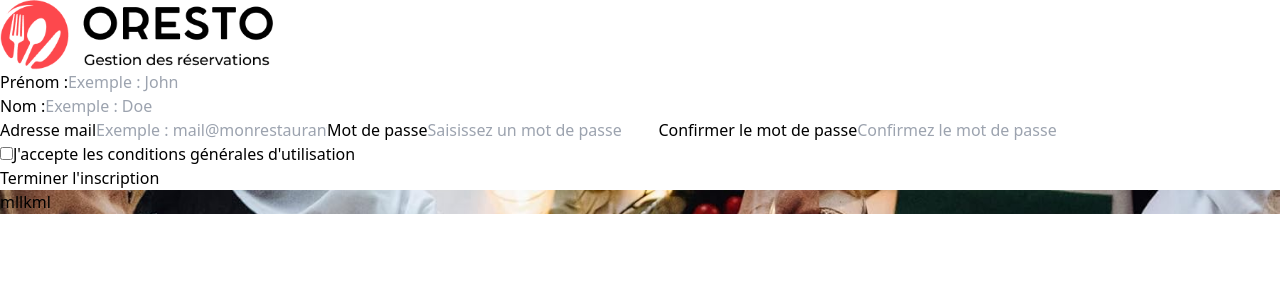
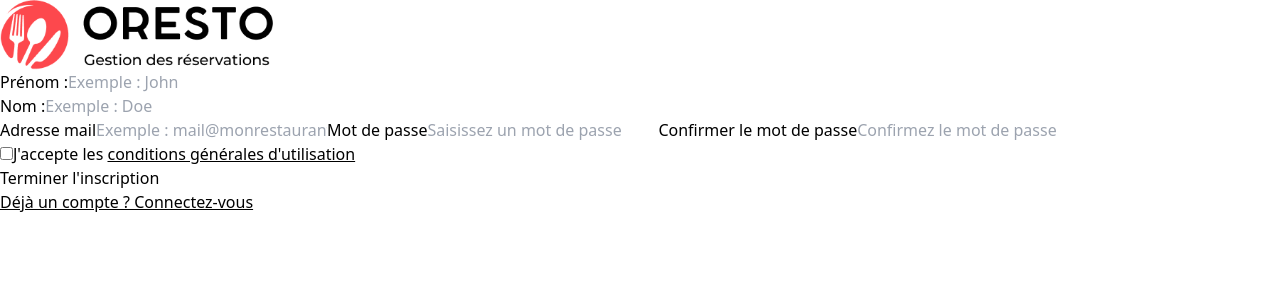
Before and after one commit to xavierc90/Oresto_Front, a React (Vite) app: page /register in a window 1280 px wide. Shown: the top 300 px of the page. Built offline with nearby package versions, Linux system fonts and the light colour scheme.

Commit message:
Création route pour rgpd

```diff
--- a/src/Application/Components/FormResetPassword.tsx
+++ b/src/Application/Components/FormResetPassword.tsx
@@ -5,7 +5,9 @@ export const FormResetPassword = () => {
 
   return (
     <div className="flex flex-col items-center justify-center items-center h-screen">
-      <img src="../../../public/img/logo-oresto-red.png" width="350px" alt="Logo Oresto" />
+            <a href="/login">
+        <img src="../../../public/img/logo-oresto-red.png" width="300px" alt="Logo Oresto" />
+      </a>
       <form className="flex flex-col w-80 mt-10">
         <label className="text-lg font-bold mb-4">Adresse mail ou identifiant</label>
         <input type="text" name="login" placeholder="Saisissez votre email ou identifiant" className="border-2 border-gray-300 p-2 mb-6 font-bold" />
--- a/src/Application/Components/LoginForm.tsx
+++ b/src/Application/Components/LoginForm.tsx
@@ -1,23 +1,22 @@
-import { useState } from 'react';
-import { NavLink, useNavigate } from 'react-router-dom';
+import { NavLink } from 'react-router-dom';
 
 export const LoginForm = () => {
 
   return (
     <div className="flex flex-col items-center justify-center items-center h-screen">
       <img src="../../../public/img/logo-oresto-red.png" width="350px" alt="Logo Oresto" />
-      <form className="flex flex-col w-80 mt-10">
+      <form className="flex flex-col w-80 mt-10" method='post' action='/dashboard'>
         <label className="text-lg font-bold mb-4">Adresse mail ou identifiant</label>
         <input type="text" name="login" placeholder="Saisissez votre email ou identifiant" className="border-2 border-gray-300 p-2 mb-6 font-bold" />
         <label className="text-lg font-bold mb-4">Mot de passe</label>
         <input type="password" name="password" placeholder="Saisissez votre mot de passe" className="border-2 border-gray-300 p-2 mb-10 font-bold" />
         <div className="flex gap-2">
         <button type="submit" className="bg-red-500 text-white p-4 rounded-lg w-2/4 font-bold uppercase">Se connecter</button>
-        <NavLink to="/register" className="bg-black text-white text-center p-4 rounded-lg w-2/4 font-bold uppercase">S'inscrire</NavLink>
+        <NavLink to="/register" className="bg-black text-white text-center p-4 rounded-lg w-2/4 font-bold uppercase no-underline">S'inscrire</NavLink>
         </div></form>
         <div className='mt-10'>
           <NavLink to="/lostpassword">J'ai oublié mon mot de passe</NavLink></div>
-        <div className='mt-4'><a href="/rgpd" target='_blank'>Conditions générales d'utilisation</a></div>
+        <div className='mt-4'><a href="/conditions" target='_blank'>Conditions générales d'utilisation</a></div>
     </div>
   )
 }
--- a/src/Application/Components/RegisterForm.tsx
+++ b/src/Application/Components/RegisterForm.tsx
@@ -1,4 +1,5 @@
 import { useState, ChangeEvent, FormEvent } from 'react';
+import { NavLink } from 'react-router-dom';
 
 export const RegisterForm = () => {
   // États pour les champs de formulaire
@@ -129,7 +130,7 @@ export const RegisterForm = () => {
               onChange={handleCheckboxChange}
             />
             J'accepte les{' '}
-            <a href="/rgpd" className="text-black font-bold">
+            <a href="/conditions" target='_blank' className="text-black font-bold">
               conditions générales d'utilisation
             </a>
           </div>
@@ -145,6 +146,8 @@ export const RegisterForm = () => {
           </button>
         </div>
       </form>
+    <div className="pt-4">
+      <NavLink to="/login">Déjà un compte ? Connectez-vous</NavLink></div>
     </div>
   );
 };
--- /dev/null
+++ b/src/Application/Pages/Conditions.tsx
@@ -0,0 +1,9 @@
+export const Conditions = () => {
+  return (
+    <div className="flex flex-col items-center mt-6">
+      <div className="flex flex-col">
+        <h1 className="text-4xl font-bold mt-10">Nos conditions d'utilisation</h1>
+      </div>
+    </div>
+  )
+}
--- a/src/Application/Pages/Register.tsx
+++ b/src/Application/Pages/Register.tsx
@@ -12,7 +12,6 @@ export const Register = () => {
         <RegisterForm />
       </div>
       <div className='cover-login w-6/12'>
-      mllkml
       </div>
     </div>
   )
--- a/src/Infrastructure/Router/Router.tsx
+++ b/src/Infrastructure/Router/Router.tsx
@@ -4,6 +4,7 @@ import { Home } from "../../Application/Pages/Home"
 import { Register } from "../../Application/Pages/Register";
 import { LostPassword } from "../../Application/Pages/LostPassword";
 import { Dashboard } from "../../Application/Pages/Dashboard";
+import { Conditions } from "../../Application/Pages/Conditions";
 
 export const router = createBrowserRouter([
 {
@@ -23,6 +24,10 @@ export const router = createBrowserRouter([
     element: <LostPassword />
 },
 {
+    path: "/conditions",
+    element: <Conditions />
+},
+{
     path: "/dashboard",
     element: <Dashboard />
 }
--- a/src/index.css
+++ b/src/index.css
@@ -1,6 +1,10 @@
 @tailwind base;
 @tailwind components;
 @tailwind utilities;
+
+a {
+    text-decoration: underline;
+}
 
 .cover-login {
     background-image: url('../public//img/cover-login.jpg');
```
